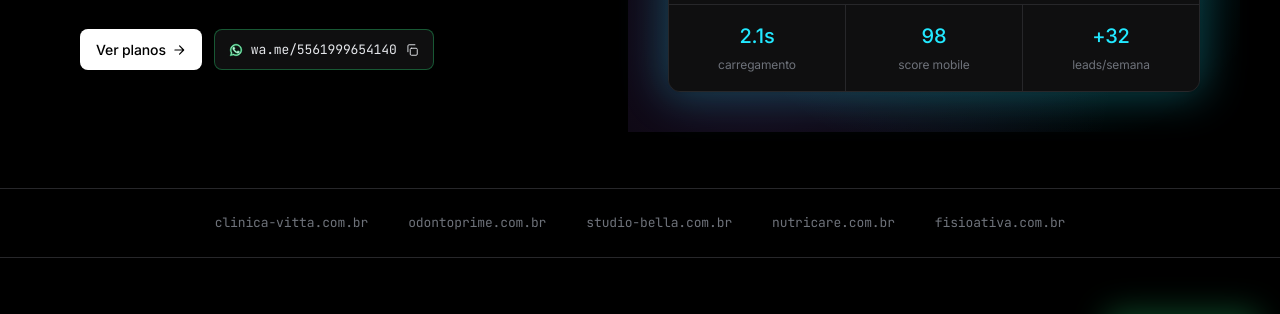
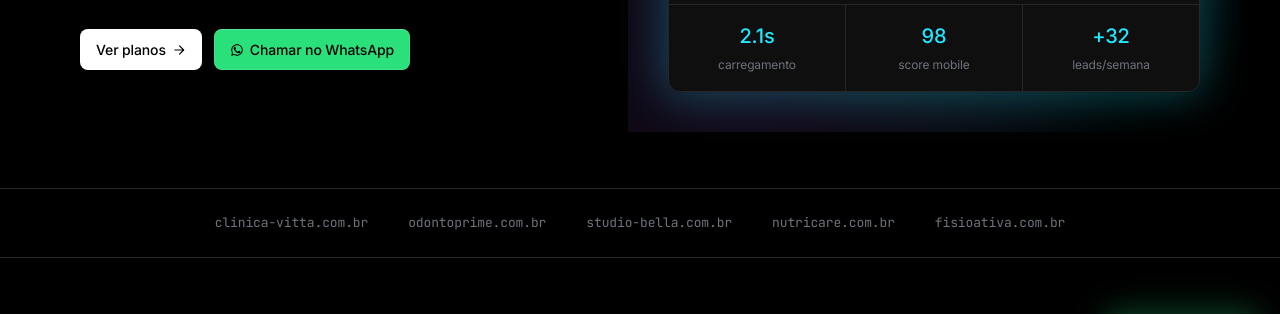
Before and after one commit to Luiz-Totoim/apex-web-studio, a plain HTML site: page index.html in a window 1280 px wide. Shown: the part 416-730 px from the top of the page. Drawn offline with Linux system fonts and the light colour scheme.

```diff
--- a/index.html
+++ b/index.html
@@ -64,10 +64,8 @@
         <p>Landing pages e sites institucionais rápidos, modernos e otimizados para transformar visitantes em pacientes e clientes.</p>
         <div class="hero-actions">
           <a class="btn btn-primary" href="planos.html">Ver planos <svg viewBox="0 0 24 24"><use href="#i-arrow"/></svg></a>
-          <a class="command-badge" data-copy="5561999654140" href="https://wa.me/5561999654140?text=Ol%C3%A1!%20Quero%20falar%20sobre%20um%20site." target="_blank" rel="noopener">
-            <svg viewBox="0 0 24 24"><use href="#i-whatsapp"/></svg>
-            wa.me/5561999654140
-            <svg viewBox="0 0 24 24"><use href="#i-copy"/></svg>
+          <a class="btn btn-whatsapp" href="https://wa.me/5561999654140?text=Ol%C3%A1!%20Quero%20falar%20sobre%20um%20site." target="_blank" rel="noopener">
+            <svg viewBox="0 0 24 24"><use href="#i-whatsapp"/></svg> Chamar no WhatsApp
           </a>
         </div>
       </div>
```
